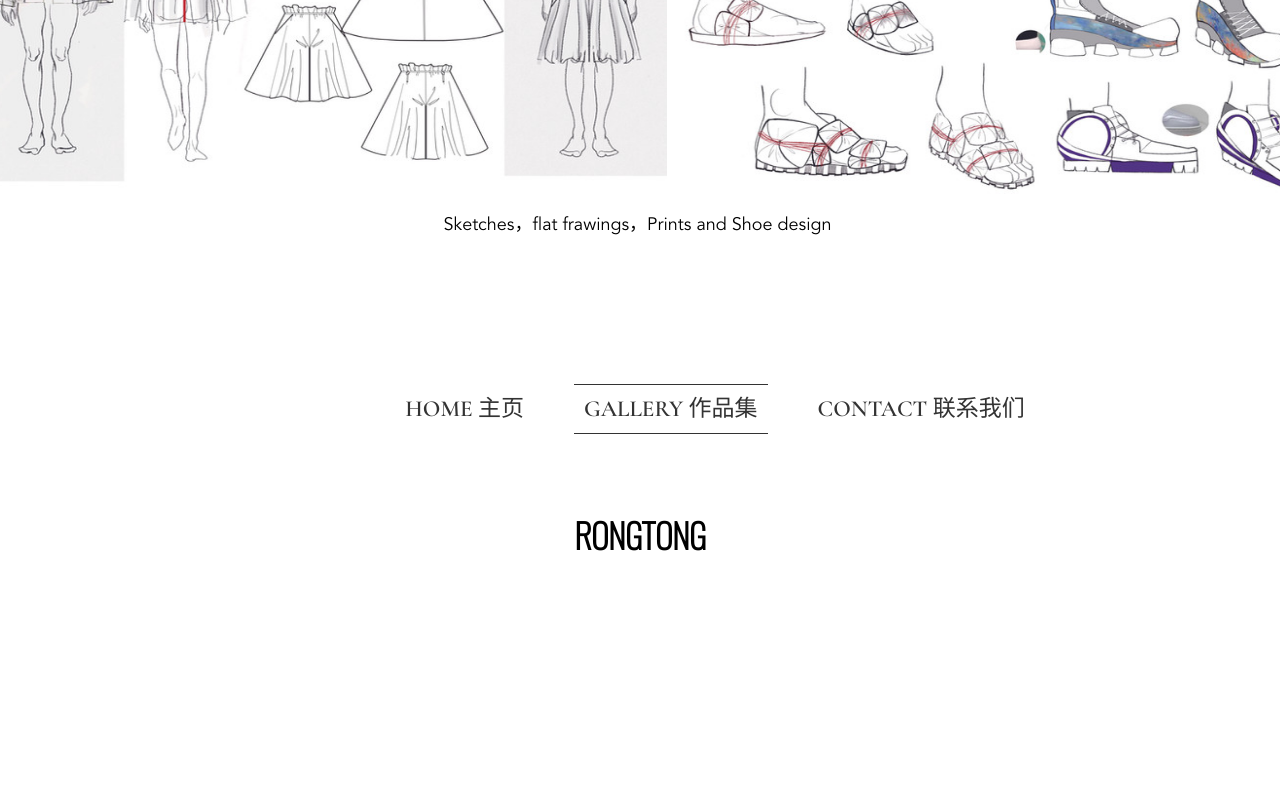
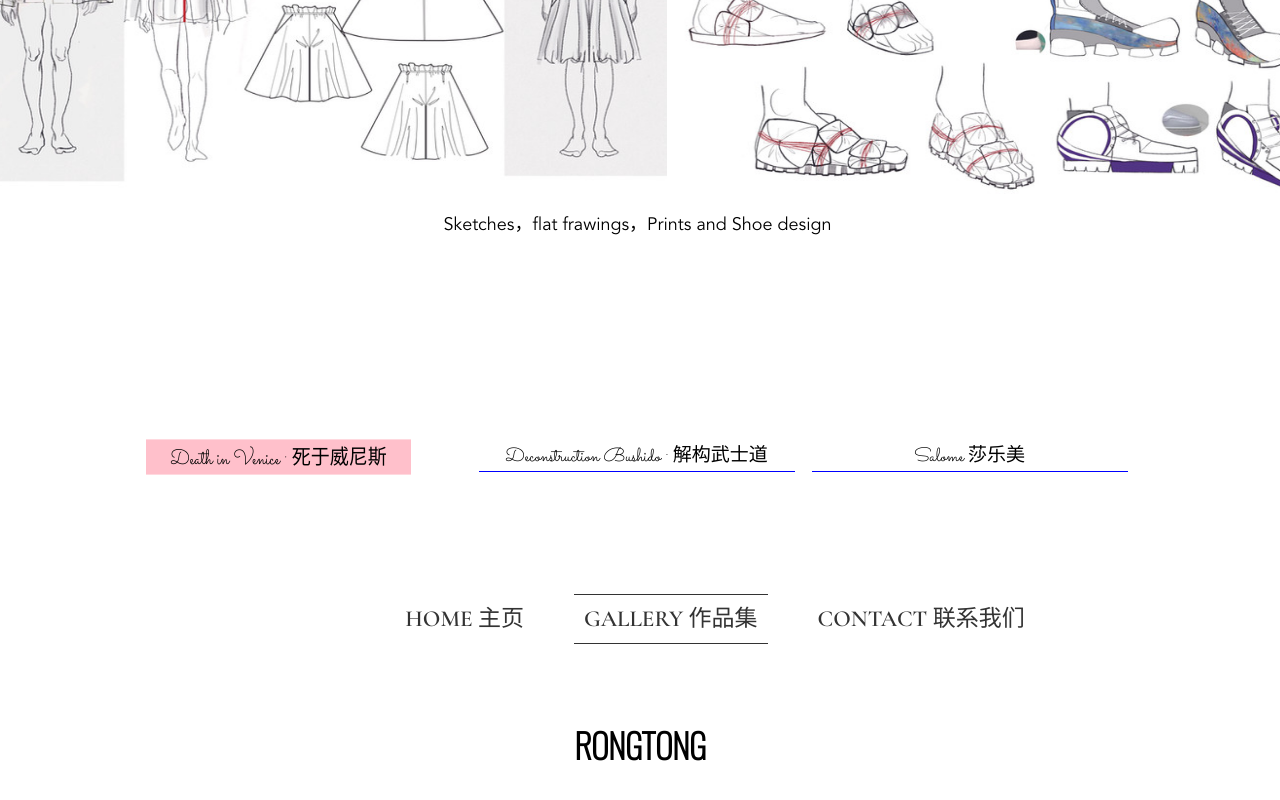
Before and after one commit to tianqingyk/reactDemo, a React (Create React App) app: page /death in a window 1280 px wide. Shown: the part 3980-4780 px from the top of the page. Before the commit the page ends 4580 px from the top, so only its background shows below. Built offline with nearby package versions, Linux system fonts and the light colour scheme.

Commit message:
Gallery Nav bar

```diff
--- a/src/component/GalleryNavBar/GalleryNavBar.css
+++ b/src/component/GalleryNavBar/GalleryNavBar.css
@@ -1,3 +1,11 @@
+a {
+  text-decoration: none;
+}
+
+.disabled {
+  pointer-events: none;
+}
+
 .gallery-div {
   display: flex;
   justify-content: center;
@@ -22,4 +30,30 @@
   display: flex;
   justify-content: center;
   align-items: center;
+  border-bottom: 0 solid;
+  border-width: 0 0 1px 0;
+  border-style: solid;
+  border-color: blue;
 }
+
+.gallery-text-div :hover {
+  transform: scale(1.2, 1.1);
+  background-color: pink;
+  width: 265px;
+  display: flex;
+  justify-content: center;
+  align-items: center;
+}
+
+.gallery-text-div-hover {
+  transform: scale(1, 1.1);
+  background-color: pink;
+  width: 265px;
+  margin-top: 2px;
+  font-size: 19px;
+  font-family: sacramento, cursive;
+  color: black;
+  display: flex;
+  justify-content: center;
+  align-items: center;
+}
--- a/src/component/GalleryNavBar/GalleryNavBar.js
+++ b/src/component/GalleryNavBar/GalleryNavBar.js
@@ -1,18 +1,26 @@
 import React from "react"
 import "./GalleryNavBar.css"
 import PresentAnimation from "../PresentAnimation/PresentAnimation"
+import { Link } from "react-router-dom"
 
-const GalleryNavBar = () => {
+const GalleryNavBar = ({ currentPage }) => {
 
   const textArry = ["Death in Venice · 死于威尼斯", "Deconstruction Bushido · 解构武士道", "Salome 莎乐美"]
+  const linkArry = ["/death", "/deconstruction", "/salome"]
   return (
     <div className="gallery-div">
       <div className="gallery-nar-bar">
         {textArry.map((text, index) =>
           <PresentAnimation mainWidth={333} childWidth={333} childHeight={50} maskLv={999 - 2 * index}>
-            <div className="gallery-text-div" >
-              <sapn>{text}</sapn>
-            </div>
+            <a
+              href={linkArry[index] === currentPage ? "#" : linkArry[index]}
+              className={linkArry[index] === currentPage ? "disabled" : ""}
+            >
+              <div className={` ${linkArry[index] !== currentPage ? "gallery-text-div" : " disable gallery-text-div-hover"}`} >
+                <sapn>{text}</sapn>
+              </div>
+            </a>
+
           </PresentAnimation>
         )}
       </div>
--- a/src/pages/Contact/Contact.js
+++ b/src/pages/Contact/Contact.js
@@ -2,7 +2,6 @@ import React from "react"
 import './Contact.css'
 import TextDiv from "../../component/TextDiv/TextDiv"
 import Navbar from "../../component/Navbar/Navbar"
-import GalleryNavBar from "../../component/GalleryNavBar/GalleryNavBar"
 
 const Contact = () => {
 
@@ -16,7 +15,6 @@ const Contact = () => {
           <TextDiv className='text-style' content={content} align='center'></TextDiv>
         </h2>
       </div>
-      <GalleryNavBar />
       <Navbar currentPage="/contact" />
     </>
 
--- a/src/pages/Death/Death.js
+++ b/src/pages/Death/Death.js
@@ -3,6 +3,7 @@ import './Death.css'
 import Navbar from "../../component/Navbar/Navbar"
 import ImageBlock from "./Blocks/ImageBlock/ImageBlock"
 import VideoBlock from "./Blocks/VideoBlock/VideoBlock"
+import GalleryNavBar from "../../component/GalleryNavBar/GalleryNavBar"
 
 const Death = () => {
 
@@ -10,6 +11,7 @@ const Death = () => {
     <>
       <VideoBlock />
       <ImageBlock />
+      <GalleryNavBar currentPage="/death" />
       <Navbar currentPage="/death" />
     </>
   )
--- a/src/pages/Deconstruction/Deconstruction.js
+++ b/src/pages/Deconstruction/Deconstruction.js
@@ -1,14 +1,15 @@
 import React from "react"
 import './Deconstruction.css'
 import Navbar from "../../component/Navbar/Navbar"
-import ImageView from "../../component/ImageView/ImageView"
 import ImageBlock1 from "./Blocks/ImageBlock1/ImageBlock1"
+import GalleryNavBar from "../../component/GalleryNavBar/GalleryNavBar"
 
 const Deconstruction = () => {
 
   return (
     <>
       <ImageBlock1 />
+      <GalleryNavBar currentPage="/deconstruction" />
       <Navbar currentPage="/deconstruction" />
     </>
   )
--- a/src/pages/Salome/Salome.js
+++ b/src/pages/Salome/Salome.js
@@ -3,7 +3,7 @@ import './Salome.css'
 import Navbar from "../../component/Navbar/Navbar"
 import SalBlock1 from "./Block1/SalBlock1"
 import SalBlock2 from "./Block2/SalBlock2"
-
+import GalleryNavBar from "../../component/GalleryNavBar/GalleryNavBar"
 
 const Salome = () => {
 
@@ -11,6 +11,7 @@ const Salome = () => {
     <>
       <SalBlock1 />
       <SalBlock2 />
+      <GalleryNavBar currentPage="/salome" />
       <Navbar currentPage="/salome" />
     </>
   )
```
